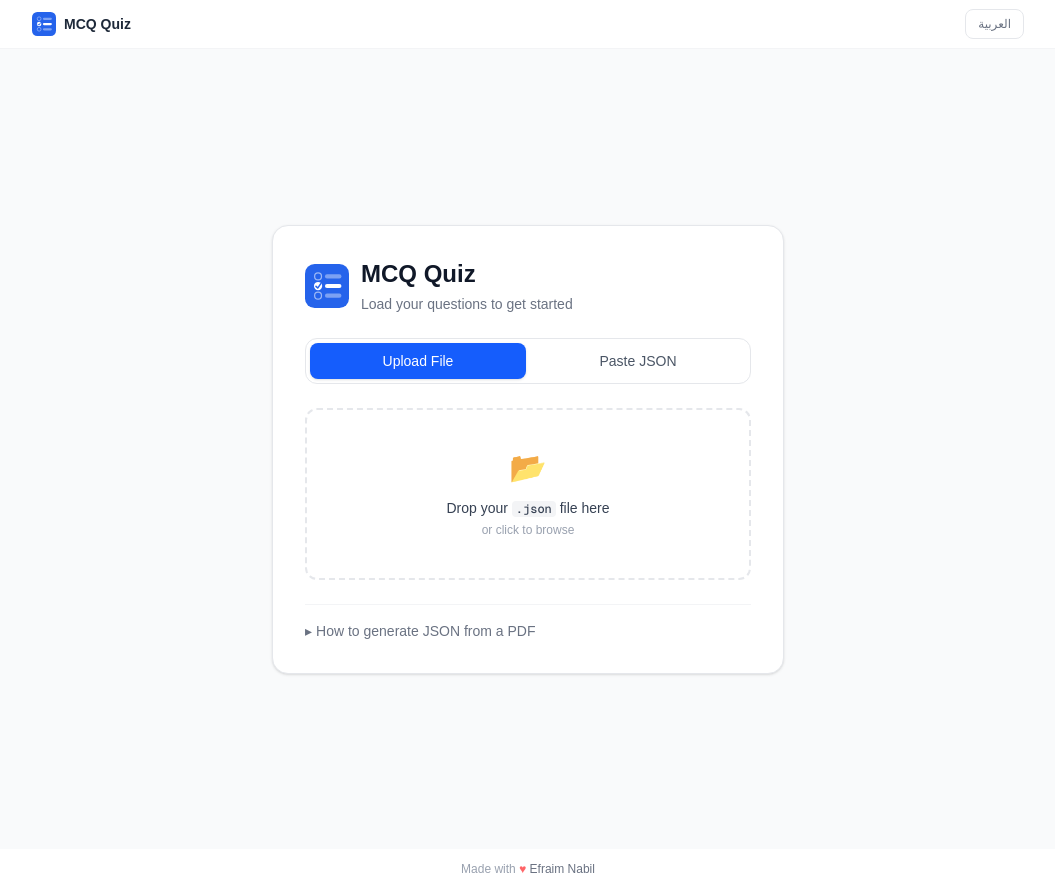
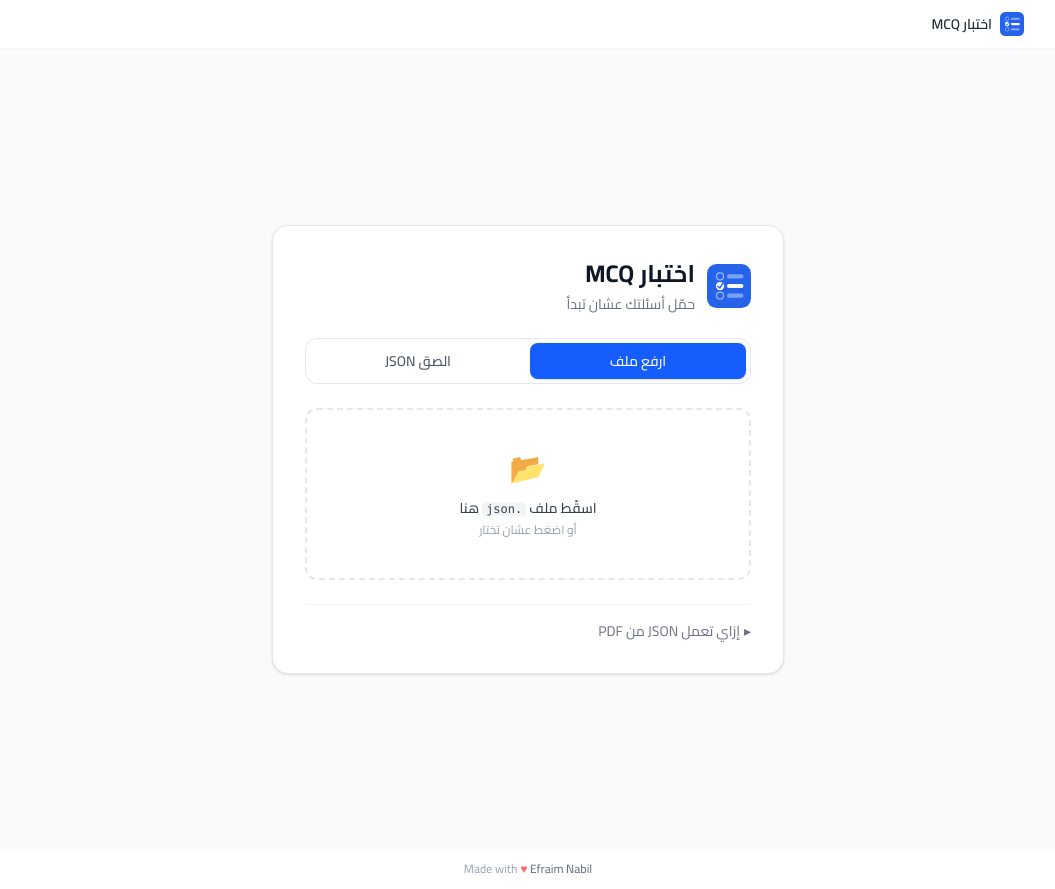
Before and after one commit to efraimnabil/mcq-quiz, a Next.js app: page / in a window 1280 px wide. Shown: the whole page, without its empty margins (112-1167 px from the left). Built offline with nearby package versions, Linux system fonts and the light colour scheme.

Commit message:
Make app Egyptian Arabic only — remove language switcher and bilingual system

```diff
--- a/src/app/globals.css
+++ b/src/app/globals.css
@@ -22,9 +22,5 @@
 body {
   background: var(--background);
   color: var(--foreground);
-  font-family: Arial, Helvetica, sans-serif;
-}
-
-[dir="rtl"] {
   font-family: var(--font-cairo), Arial, sans-serif;
 }
--- a/src/app/layout.tsx
+++ b/src/app/layout.tsx
@@ -1,19 +1,7 @@
 import type { Metadata } from "next";
-import { Geist, Geist_Mono, Cairo } from "next/font/google";
-import { LanguageProvider } from "@/i18n";
-import HtmlDirSync from "@/i18n/HtmlDirSync";
+import { Cairo } from "next/font/google";
 import Navbar from "@/components/Navbar";
 import "./globals.css";
-
-const geistSans = Geist({
-  variable: "--font-geist-sans",
-  subsets: ["latin"],
-});
-
-const geistMono = Geist_Mono({
-  variable: "--font-geist-mono",
-  subsets: ["latin"],
-});
 
 const cairo = Cairo({
   variable: "--font-cairo",
@@ -22,8 +10,8 @@ const cairo = Cairo({
 });
 
 export const metadata: Metadata = {
-  title: "MCQ Quiz",
-  description: "Study with multiple-choice questions from your lecture notes",
+  title: "اختبار MCQ",
+  description: "ذاكر من أسئلة الاختيار من متعدد بتاعة محاضراتك",
   icons: { icon: "/logo.svg" },
 };
 
@@ -33,13 +21,8 @@ export default function RootLayout({
   children: React.ReactNode;
 }>) {
   return (
-    <html
-      lang="en"
-      className={`${geistSans.variable} ${geistMono.variable} ${cairo.variable} h-full antialiased`}
-    >
+    <html lang="ar" dir="rtl" className={`${cairo.variable} h-full antialiased`}>
       <body className="min-h-full flex flex-col">
-        <LanguageProvider>
-          <HtmlDirSync />
         <Navbar />
         <main className="flex-1">{children}</main>
         <footer className="text-center py-3 text-xs text-gray-400">
@@ -54,7 +37,6 @@ export default function RootLayout({
             Efraim Nabil
           </a>
         </footer>
-        </LanguageProvider>
       </body>
     </html>
   );
--- a/src/components/Navbar.tsx
+++ b/src/components/Navbar.tsx
@@ -1,16 +1,9 @@
-"use client";
-
-import LanguageSwitcher from "@/i18n/LanguageSwitcher";
-
 export default function Navbar() {
   return (
     <nav className="sticky top-0 z-50 bg-white/80 backdrop-blur border-b border-gray-100">
-      <div className="max-w-5xl mx-auto px-4 h-12 flex items-center justify-between">
-        <div className="flex items-center gap-2">
-          <img src="/logo.svg" alt="MCQ Quiz" className="w-6 h-6" />
-          <span className="text-sm font-semibold text-gray-800">MCQ Quiz</span>
-        </div>
-        <LanguageSwitcher />
+      <div className="max-w-5xl mx-auto px-4 h-12 flex items-center gap-2">
+        <img src="/logo.svg" alt="MCQ Quiz" className="w-6 h-6" />
+        <span className="text-sm font-semibold text-gray-800">اختبار MCQ</span>
       </div>
     </nav>
   );
--- a/src/i18n/HtmlDirSync.tsx
+++ /dev/null
@@ -1,13 +0,0 @@
-"use client";
-
-import { useEffect } from "react";
-import { useLang } from "./index";
-
-export default function HtmlDirSync() {
-  const { lang, dir } = useLang();
-  useEffect(() => {
-    document.documentElement.lang = lang;
-    document.documentElement.dir = dir;
-  }, [lang, dir]);
-  return null;
-}
--- a/src/i18n/LanguageSwitcher.tsx
+++ /dev/null
@@ -1,16 +0,0 @@
-"use client";
-
-import { useLang } from "./index";
-
-export default function LanguageSwitcher() {
-  const { lang, setLang } = useLang();
-  return (
-    <button
-      onClick={() => setLang(lang === "en" ? "ar" : "en")}
-      className="text-xs font-medium text-gray-500 hover:text-gray-800 transition-colors px-3 py-1.5 rounded-lg border border-gray-200 hover:border-gray-300 bg-white"
-      aria-label="Switch language"
-    >
-      {lang === "en" ? "العربية" : "English"}
-    </button>
-  );
-}
--- a/src/i18n/index.tsx
+++ b/src/i18n/index.tsx
@@ -1,123 +1,5 @@
-"use client";
-
-import { createContext, useContext, useState, useEffect, ReactNode } from "react";
-
-export type Lang = "en" | "ar";
-const LANG_KEY = "mcq-lang";
-
-export interface Translations {
+export const t = {
   // LoadScreen
-  appTitle: string;
-  appSubtitle: string;
-  uploadFile: string;
-  pasteJSON: string;
-  dropFile: string;
-  orClickToBrowse: string;
-  pasteHere: string;
-  loadQuestions: string;
-  invalidJSON: string;
-  howToGenerate: string;
-  aiGuideText: string;
-  copied: string;
-  copy: string;
-  viewSchema: string;
-  // SetupScreen
-  questionsLectures: (q: number, l: number) => string;
-  copiedLink: string;
-  failed: string;
-  share: string;
-  change: string;
-  quizMode: string;
-  instantFeedback: string;
-  endOfQuizReview: string;
-  filterByLecture: string;
-  allLectures: string;
-  shuffleQuestions: string;
-  shuffleQuestionsDesc: string;
-  shuffleOptions: string;
-  shuffleOptionsDesc: string;
-  noQuestions: string;
-  startQuiz: (n: number) => string;
-  // InstantQuiz + ReviewQuiz shared
-  back: string;
-  questionOf: (current: number, total: number) => string;
-  explanation: string;
-  correct: string;
-  incorrect: (answer: string) => string;
-  seeResults: string;
-  nextQuestion: string;
-  // ReviewQuiz
-  questionsNav: string;
-  submit: string;
-  previous: string;
-  submitQuiz: string;
-  next: string;
-  answered: (done: number, total: number) => string;
-  // ResultsScreen
-  correctOf: (score: number, total: number) => string;
-  excellent: string;
-  goodJob: string;
-  keepStudying: string;
-  needsImprovement: string;
-  retry: (n: number) => string;
-  backToSetup: string;
-}
-
-const en: Translations = {
-  appTitle: "MCQ Quiz",
-  appSubtitle: "Load your questions to get started",
-  uploadFile: "Upload File",
-  pasteJSON: "Paste JSON",
-  dropFile: "Drop your .json file here",
-  orClickToBrowse: "or click to browse",
-  pasteHere: "Paste your JSON here…",
-  loadQuestions: "Load Questions",
-  invalidJSON: "Invalid JSON:",
-  howToGenerate: "How to generate JSON from a PDF",
-  aiGuideText:
-    "Send your PDF to any AI (ChatGPT, Claude, Gemini…) with the prompt below, then paste or save the result as a .json file.",
-  copied: "Copied!",
-  copy: "Copy",
-  viewSchema: "View JSON schema",
-  questionsLectures: (q, l) => `${q} questions · ${l} lectures`,
-  copiedLink: "Copied! ✓",
-  failed: "Failed",
-  share: "Share ↗",
-  change: "Change ↗",
-  quizMode: "Quiz Mode",
-  instantFeedback: "⚡ Instant Feedback",
-  endOfQuizReview: "📋 End-of-Quiz Review",
-  filterByLecture: "Filter by Lecture",
-  allLectures: "All Lectures",
-  shuffleQuestions: "Shuffle Questions",
-  shuffleQuestionsDesc: "Randomize question order",
-  shuffleOptions: "Shuffle Options",
-  shuffleOptionsDesc: "Randomize A / B / C / D order",
-  noQuestions: "No questions in selection",
-  startQuiz: (n) => `Start Quiz — ${n} Questions`,
-  back: "← Back",
-  questionOf: (current, total) => `Question ${current} of ${total}`,
-  explanation: "Explanation:",
-  correct: "✓ Correct!",
-  incorrect: (answer) => `✗ Incorrect — correct answer: ${answer}`,
-  seeResults: "See Results",
-  nextQuestion: "Next Question →",
-  questionsNav: "Questions",
-  submit: "Submit",
-  previous: "← Previous",
-  submitQuiz: "Submit Quiz",
-  next: "Next →",
-  answered: (done, total) => `${done}/${total} answered`,
-  correctOf: (score, total) => `${score} correct out of ${total}`,
-  excellent: "Excellent!",
-  goodJob: "Good job!",
-  keepStudying: "Keep studying!",
-  needsImprovement: "Needs improvement",
-  retry: (n) => `🔁 Retry ${n} wrong answer${n !== 1 ? "s" : ""}`,
-  backToSetup: "↩ Back to Setup",
-};
-
-const ar: Translations = {
   appTitle: "اختبار MCQ",
   appSubtitle: "حمّل أسئلتك عشان تبدأ",
   uploadFile: "ارفع ملف",
@@ -133,7 +15,8 @@ const ar: Translations = {
   copied: "اتنسخ!",
   copy: "انسخ",
   viewSchema: "شوف الـ JSON schema",
-  questionsLectures: (q, l) => `${q} سؤال · ${l} محاضرة`,
+  // SetupScreen
+  questionsLectures: (q: number, l: number) => `${q} سؤال · ${l} محاضرة`,
   copiedLink: "اتنسخ! ✓",
   failed: "فشل",
   share: "شارك ↗",
@@ -148,71 +31,32 @@ const ar: Translations = {
   shuffleOptions: "خلّط الإجابات",
   shuffleOptionsDesc: "رتّب الخيارات بشكل عشوائي",
   noQuestions: "مفيش أسئلة في الاختيار ده",
-  startQuiz: (n) => `ابدأ الامتحان — ${n} سؤال`,
+  startQuiz: (n: number) => `ابدأ الامتحان — ${n} سؤال`,
+  // InstantQuiz + ReviewQuiz shared
   back: "رجوع →",
-  questionOf: (current, total) => `السؤال ${current} من ${total}`,
+  questionOf: (current: number, total: number) => `السؤال ${current} من ${total}`,
   explanation: "الشرح:",
   correct: "✓ صح!",
-  incorrect: (answer) => `✗ غلط — الإجابة الصح: ${answer}`,
+  incorrect: (answer: string) => `✗ غلط — الإجابة الصح: ${answer}`,
   seeResults: "شوف النتيجة",
   nextQuestion: "← السؤال الجاي",
+  // ReviewQuiz
   questionsNav: "الأسئلة",
   submit: "سلّم",
   previous: "اللي فات →",
   submitQuiz: "سلّم الامتحان",
   next: "← الجاي",
-  answered: (done, total) => `${done}/${total} اتجاوبوا`,
-  correctOf: (score, total) => `${score} صح من ${total}`,
+  answered: (done: number, total: number) => `${done}/${total} اتجاوبوا`,
+  // ResultsScreen
+  correctOf: (score: number, total: number) => `${score} صح من ${total}`,
   excellent: "ممتاز!",
   goodJob: "كويس!",
   keepStudying: "ذاكر أكتر!",
   needsImprovement: "لازم تذاكر أكتر",
-  retry: (n) => `🔁 عيد ${n} إجابة غلط`,
+  retry: (n: number) => `🔁 عيد ${n} إجابة غلط`,
   backToSetup: "↩ ارجع للإعداد",
 };
 
-const translations = { en, ar };
-
-interface LangContextValue {
-  lang: Lang;
-  setLang: (l: Lang) => void;
-  t: Translations;
-  dir: "ltr" | "rtl";
+export function useLang() {
+  return { t };
 }
-
-const LangContext = createContext<LangContextValue>({
-  lang: "en",
-  setLang: () => {},
-  t: en,
-  dir: "ltr",
-});
-
-export function LanguageProvider({ children }: { children: ReactNode }) {
-  const [lang, setLangState] = useState<Lang>("en");
-
-  useEffect(() => {
-    try {
-      const stored = localStorage.getItem(LANG_KEY) as Lang | null;
-      if (stored === "ar" || stored === "en") setLangState(stored);
-    } catch {}
-  }, []);
-
-  function setLang(l: Lang) {
-    setLangState(l);
-    try {
-      localStorage.setItem(LANG_KEY, l);
-    } catch {}
-  }
-
-  const dir: "ltr" | "rtl" = lang === "ar" ? "rtl" : "ltr";
-
-  return (
-    <LangContext.Provider value={{ lang, setLang, t: translations[lang], dir }}>
-      {children}
-    </LangContext.Provider>
-  );
-}
-
-export function useLang() {
-  return useContext(LangContext);
-}
```
Lines whose indentation alone changed are shown as unchanged.
